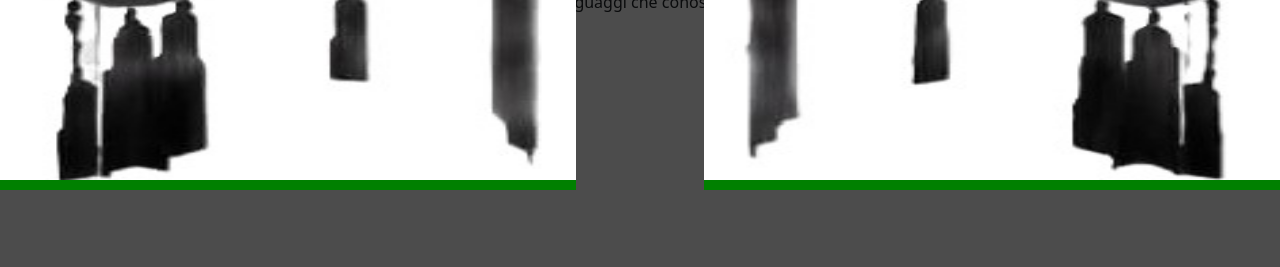
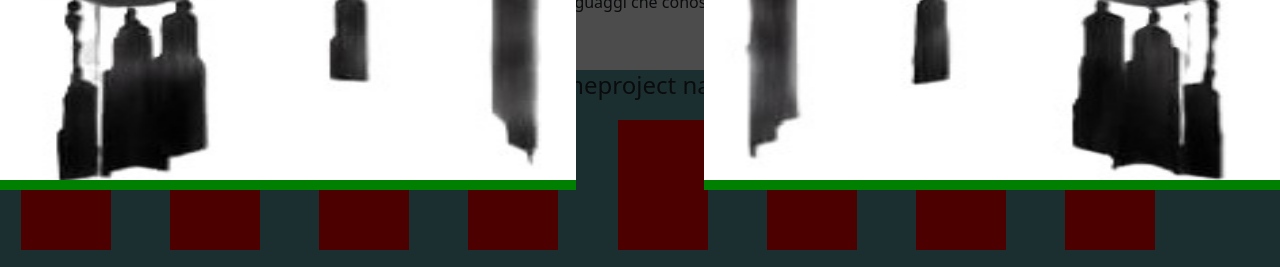
Before and after one commit to matteo2302/my-page, a Vue app: page / in a window 1280 px wide. Shown: the part 610-877 px from the top of the page. Before the commit the page ends 800 px from the top, so only its background shows below. Built offline with nearby package versions, Linux system fonts and the light colour scheme.

Commit message:
scheleton carousel

```diff
--- a/src/components/ProjectCaroussel.vue
+++ b/src/components/ProjectCaroussel.vue
@@ -19,11 +19,65 @@ export default {
 <template>
 
   <body>
-    <div>pippo</div>
+    <h1>progetti di tipo x</h1>
+    <div class="projects-container d-flex">
+      <div>
+        <h4>project name</h4>
+      <div class="project-card"></div>
+
+    </div>
+    <div>
+        <h4>project name</h4>
+      <div class="project-card"></div>
+
+    </div>
+    <div>
+        <h4>project name</h4>
+      <div class="project-card"></div>
+
+    </div>
+    <div>
+        <h4>project name</h4>
+      <div class="project-card"></div>
+
+    </div>
+    <div>
+        <h4>project name</h4>
+      <div class="project-card"></div>
+
+    </div>
+    <div>
+        <h4>project name</h4>
+      <div class="project-card"></div>
+
+    </div><div>
+        <h4>project name</h4>
+      <div class="project-card"></div>
+
+    </div><div>
+        <h4>project name</h4>
+      <div class="project-card"></div>
+
+    </div>
+    </div>
   </body>
 
 </template>
 
 
 
-<style scoped></style>
+<style scoped>
+.projects-container{
+height: 200px;
+background-color: cadetblue;
+border: 1px solid transparent;
+}
+
+.project-card{
+  width: 90px;
+  height: 130px;
+  background-color: red;
+  margin-top: 20px;
+  margin-left: 20px;
+}
+</style>
```
